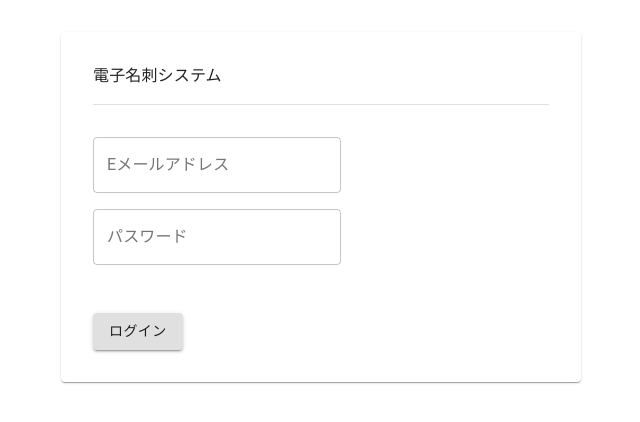
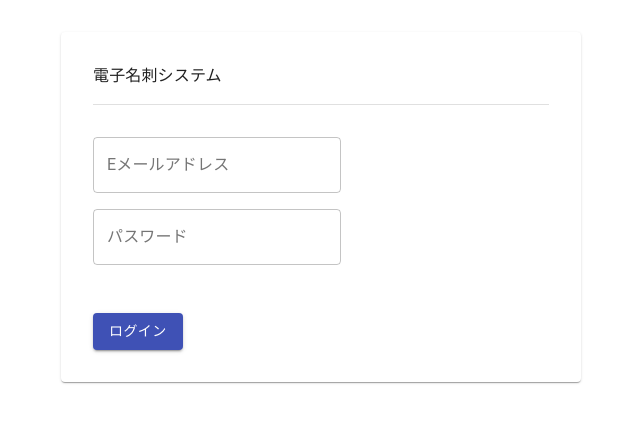
Before and after one commit to ntltss/book-management, a React (Create React App) app: page / in a window 1280 px wide. Shown: the top 422 px of the page, without its empty margins (319-959 px from the left). Built offline with nearby package versions, Linux system fonts and the light colour scheme.

Commit message:
ログイン ボタンデザイン変更

```diff
--- a/src/components/organisms/LoginForm.js
+++ b/src/components/organisms/LoginForm.js
@@ -38,6 +38,7 @@ const LoginForm = () => {
           </Box>
           <Box my={2}>
             <Button
+              color="primary"
               variant="contained"
               component={Link}
               to="/cards"
```
